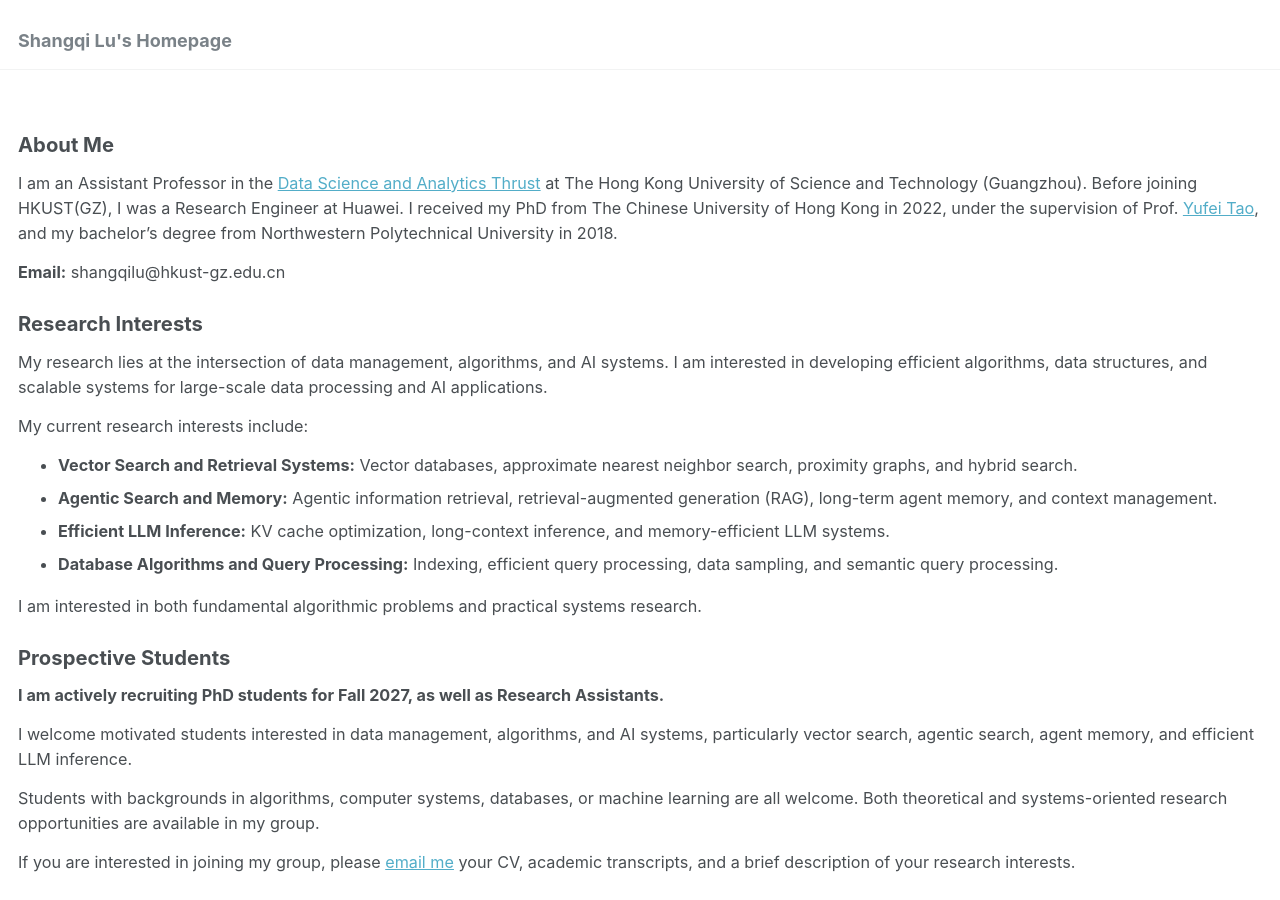
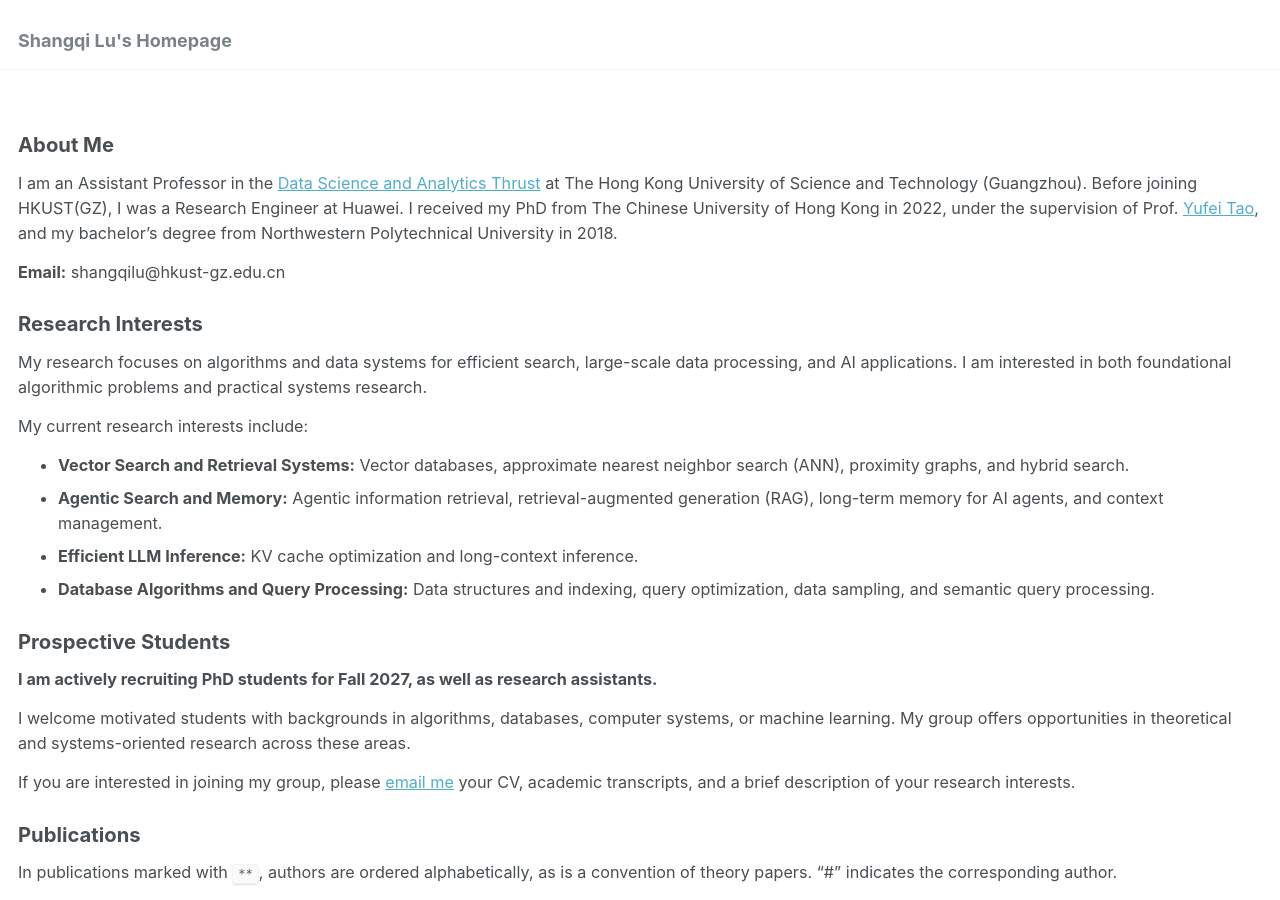
Before and after one commit to shangqilu/shangqilu.github.io, a Jekyll site: the page built from _pages/about.md, in a window 1280 px wide and 900 px high. Built offline with Jekyll 4.4.1, drawn with Linux system fonts in a browser that asks for light colours; some of the changed text lies outside the part shown.

Commit message:
Refine research and recruitment text and add SIGMOD 2028 service

```diff
--- a/_pages/about.md
+++ b/_pages/about.md
@@ -22,24 +22,20 @@ I am an Assistant Professor in the [Data Science and Analytics Thrust](https://d
 
 ### Research Interests
 
-My research lies at the intersection of data management, algorithms, and AI systems. I am interested in developing efficient algorithms, data structures, and scalable systems for large-scale data processing and AI applications.
+My research focuses on algorithms and data systems for efficient search, large-scale data processing, and AI applications. I am interested in both foundational algorithmic problems and practical systems research.
 
 My current research interests include:
 
-- **Vector Search and Retrieval Systems:** Vector databases, approximate nearest neighbor search, proximity graphs, and hybrid search.
-- **Agentic Search and Memory:** Agentic information retrieval, retrieval-augmented generation (RAG), long-term agent memory, and context management.
-- **Efficient LLM Inference:** KV cache optimization, long-context inference, and memory-efficient LLM systems.
-- **Database Algorithms and Query Processing:** Indexing, efficient query processing, data sampling, and semantic query processing.
-
-I am interested in both fundamental algorithmic problems and practical systems research.
+- **Vector Search and Retrieval Systems:** Vector databases, approximate nearest neighbor search (ANN), proximity graphs, and hybrid search.
+- **Agentic Search and Memory:** Agentic information retrieval, retrieval-augmented generation (RAG), long-term memory for AI agents, and context management.
+- **Efficient LLM Inference:** KV cache optimization and long-context inference.
+- **Database Algorithms and Query Processing:** Data structures and indexing, query optimization, data sampling, and semantic query processing.
 
 ### Prospective Students
 
-**I am actively recruiting PhD students for Fall 2027, as well as Research Assistants.**
+**I am actively recruiting PhD students for Fall 2027, as well as research assistants.**
 
-I welcome motivated students interested in data management, algorithms, and AI systems, particularly vector search, agentic search, agent memory, and efficient LLM inference.
-
-Students with backgrounds in algorithms, computer systems, databases, or machine learning are all welcome. Both theoretical and systems-oriented research opportunities are available in my group.
+I welcome motivated students with backgrounds in algorithms, databases, computer systems, or machine learning. My group offers opportunities in theoretical and systems-oriented research across these areas.
 
 If you are interested in joining my group, please [email me](mailto:shangqilu@hkust-gz.edu.cn) your CV, academic transcripts, and a brief description of your research interests.
 
```
Also changed, not shown: other parts of _pages/about.md (+1 -1 lines).
